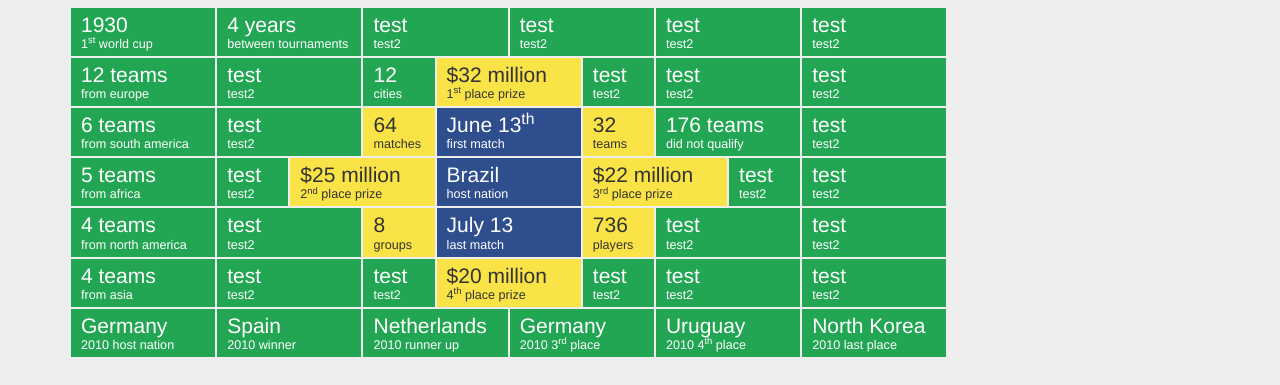
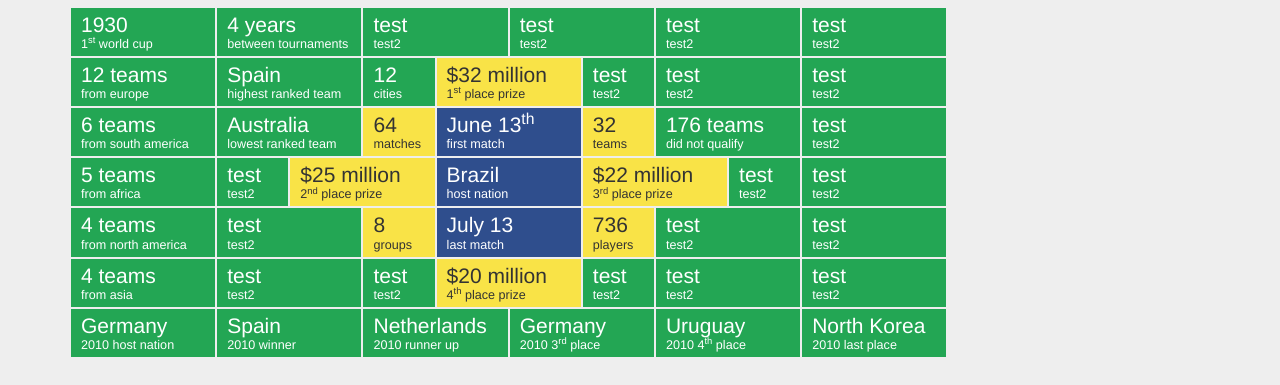
Before and after one commit to kevinsawicki/faceoff, a plain HTML site: page index.html in a window 1280 px wide. Shown: the part 134-519 px from the top of the page. Drawn offline with nearby package versions, Linux system fonts and the light colour scheme.

Commit message:
Fill more in

```diff
--- a/index.html
+++ b/index.html
@@ -74,8 +74,8 @@
                 </div>
 
                 <div class="col-md-2 tile wc-1">
-                  <div class="stat">test</div>
-                  <div class="stat-description">test2</div>
+                  <div class="stat">Spain</div>
+                  <div class="stat-description">highest ranked team</div>
                 </div>
 
                 <div class="col-md-1 tile wc-1">
@@ -112,8 +112,8 @@
                 </div>
 
                 <div class="col-md-2 tile wc-1">
-                  <div class="stat">test</div>
-                  <div class="stat-description">test2</div>
+                  <div class="stat">Australia</div>
+                  <div class="stat-description">lowest ranked team</div>
                 </div>
 
                 <div class="col-md-1 tile wc-2">
```
